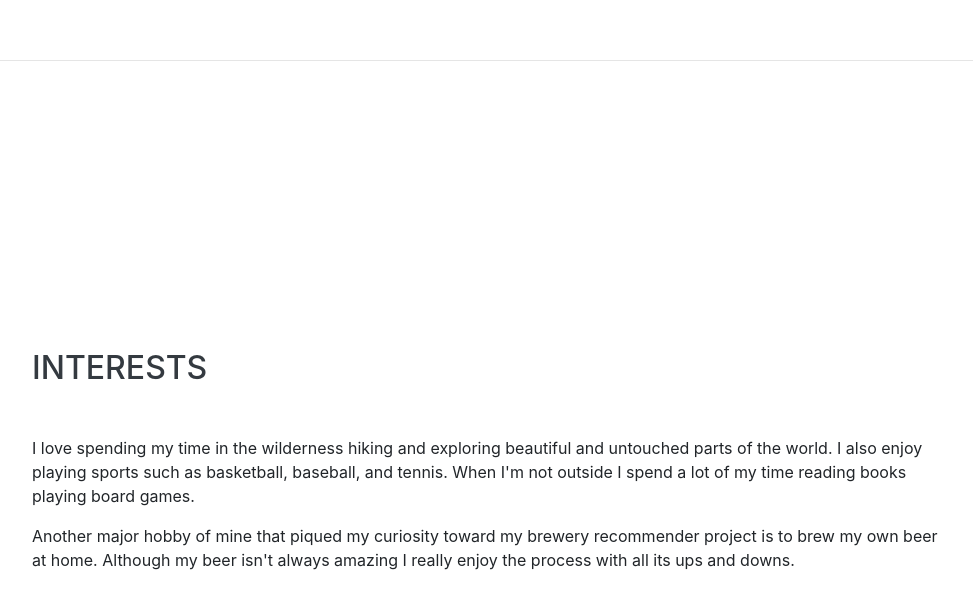
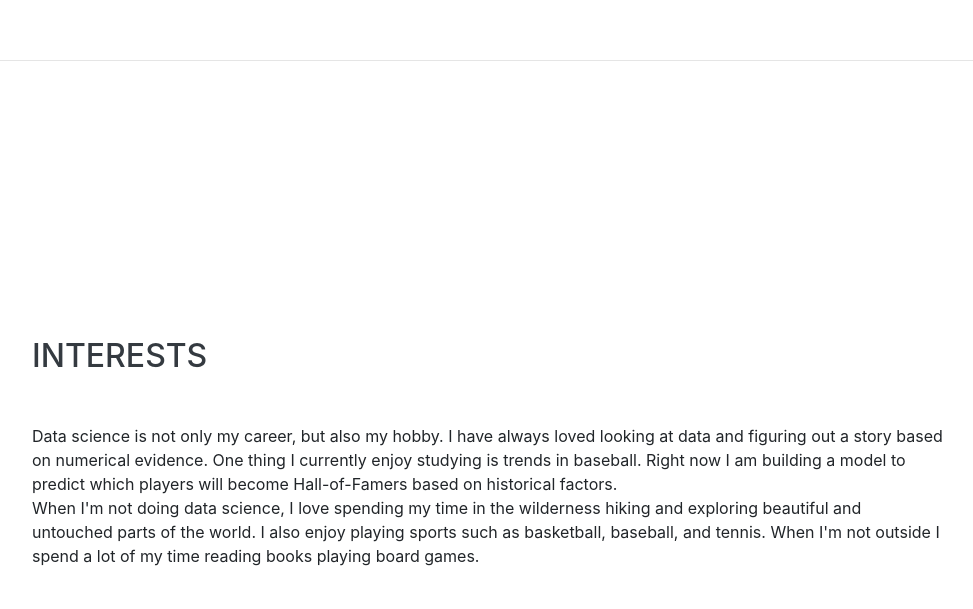
Before and after one commit to rwstewart0302/rwstewart0302.github.io, a website with bundled scripts: page index.html in a window 1280 px wide. Shown: the part 6233-6842 px from the top of the page, without its empty margins (288-1261 px from the left). Built offline with nearby package versions, Linux system fonts and the light colour scheme; a web font is replaced by a local one.

Commit message:
updated experience

```diff
--- a/index.html
+++ b/index.html
@@ -353,12 +353,14 @@
     <section class="resume-section p-3 p-lg-5 d-flex align-items-center" id="interests">
       <div class="w-100">
         <h2 class="mb-5">Interests</h2>
-        <p>I love spending my time in the wilderness hiking and exploring beautiful and untouched parts
+        <p class="mb-0">Data science is not only my career, but also my hobby. I have always loved
+            looking at data and figuring out a story based on numerical evidence. One thing I currently
+            enjoy studying is trends in baseball. Right now I am building a model to predict which
+            players will become Hall-of-Famers based on historical factors.</p>
+        <p>When I'm not doing data science, I love spending my time in the wilderness hiking and exploring beautiful and untouched parts
             of the world. I also enjoy playing sports such as basketball, baseball, and tennis.
             When I'm not outside I spend a lot of my time reading books playing board games.</p>
-        <p class="mb-0">Another major hobby of mine that piqued my curiosity toward my brewery
-            recommender project is to brew my own beer at home. Although my beer isn't always
-            amazing I really enjoy the process with all its ups and downs.</p>
+
       </div>
     </section>
 
```
